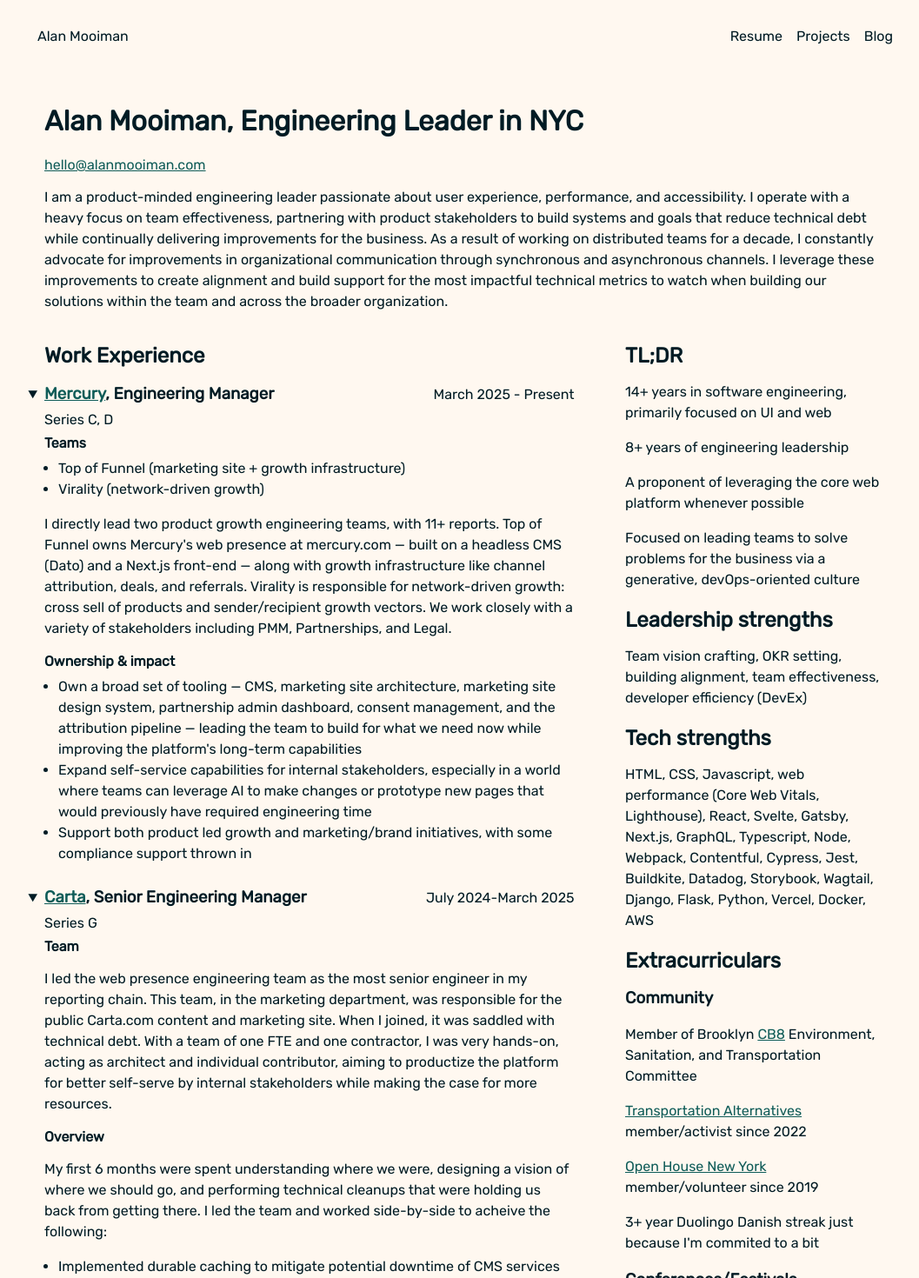
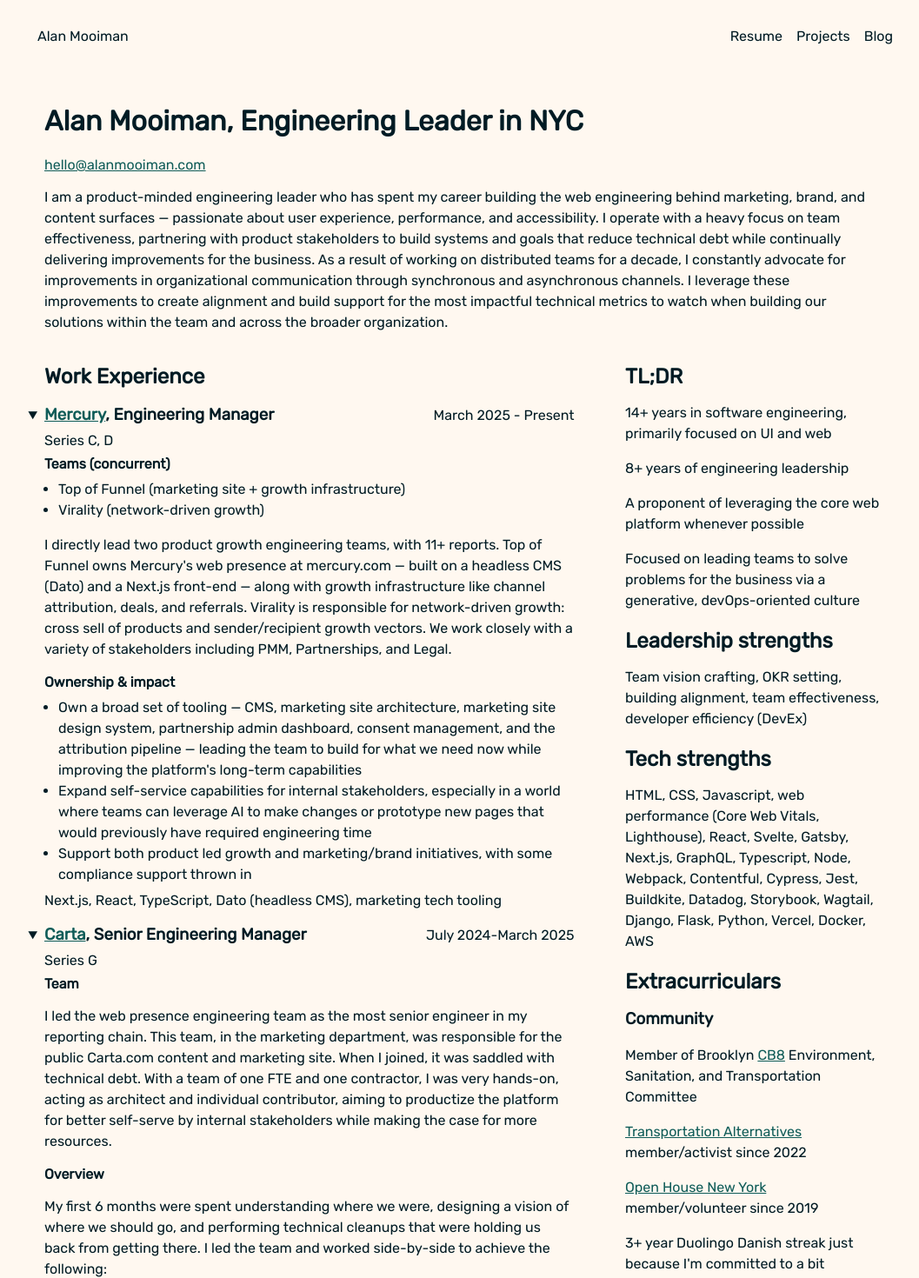
Before and after one commit to alanmoo/alanmoo-svelte, a SvelteKit app: page /resume in a window 1280 px wide. Shown: the top 1470 px of the page at 87% size, without its empty margins (105-1162 px from the left). Built offline with nearby package versions, Linux system fonts and the light colour scheme.

Commit message:
Fixes for resume

```diff
--- a/src/routes/resume/+layout.svelte
+++ b/src/routes/resume/+layout.svelte
@@ -1,9 +1,9 @@
 <svelte:head>
-	<meta
-		name="description"
-		content="Alan Mooiman is a software engineering leader and an advocate for an people first, accessible world, both online and offline"
-	/>
-	<title>Alan Mooiman | User-focused web engineer</title>
+  <meta
+    name="description"
+    content="Alan Mooiman is a software engineering leader and an advocate for an people first, accessible world, both online and offline"
+  />
+  <title>Alan Mooiman | Growth Engineering Manager</title>
 </svelte:head>
 
 <slot />
--- a/src/routes/resume/+page.svelte
+++ b/src/routes/resume/+page.svelte
@@ -38,16 +38,18 @@
       >
     </span>
     <p>
-      I am a product-minded engineering leader passionate about user experience,
-      performance, and accessibility. I operate with a heavy focus on team
-      effectiveness, partnering with product stakeholders to build systems and
-      goals that reduce technical debt while continually delivering improvements
-      for the business. As a result of working on distributed teams for a
-      decade, I constantly advocate for improvements in organizational
-      communication through synchronous and asynchronous channels. I leverage
-      these improvements to create alignment and build support for the most
-      impactful technical metrics to watch when building our solutions within
-      the team and across the broader organization.
+      I am a product-minded engineering leader who has spent my career building
+      the web engineering behind marketing, brand, and content surfaces —
+      passionate about user experience, performance, and accessibility. I
+      operate with a heavy focus on team effectiveness, partnering with product
+      stakeholders to build systems and goals that reduce technical debt while
+      continually delivering improvements for the business. As a result of
+      working on distributed teams for a decade, I constantly advocate for
+      improvements in organizational communication through synchronous and
+      asynchronous channels. I leverage these improvements to create alignment
+      and build support for the most impactful technical metrics to watch when
+      building our solutions within the team and across the broader
+      organization.
     </p>
   </header>
   <div class="content">
@@ -98,7 +100,7 @@
         <a href="https://ohny.org">Open House New York</a> member/volunteer since
         2019
       </p>
-      <p>3+ year Duolingo Danish streak just because I'm commited to a bit</p>
+      <p>3+ year Duolingo Danish streak just because I'm committed to a bit</p>
       <h3>Conferences/Festivals</h3>
       <ul>
         <li><a href="https://cascadiajs.com/">CascadiaJS</a> (2015 speaker)</li>
@@ -138,7 +140,7 @@
         </summary>
         <div class="company_size">Series C, D</div>
         <div class="team_size">
-          <h5>Teams</h5>
+          <h5>Teams (concurrent)</h5>
           <ul>
             <li>Top of Funnel (marketing site + growth infrastructure)</li>
             <li>Virality (network-driven growth)</li>
@@ -174,6 +176,10 @@
             with some compliance support thrown in
           </li>
         </ul>
+        <div class="tech_stack">
+          Next.js, React, TypeScript, Dato (headless CMS), marketing tech
+          tooling
+        </div>
       </details>
       <details open class="resume_item">
         <summary>
@@ -203,7 +209,7 @@
             My first 6 months were spent understanding where we were, designing
             a vision of where we should go, and performing technical cleanups
             that were holding us back from getting there. I led the team and
-            worked side-by-side to acheive the following:
+            worked side-by-side to achieve the following:
           </p>
           <ul>
             <li>
@@ -302,7 +308,7 @@
             day rather than three
             <ul>
               <li>
-                Lighthouse scores (a signal used for search enginge ranking)
+                Lighthouse scores (a signal used for search engine ranking)
                 moved from 40's to 80's
               </li>
               <li>Total Blocking Time on the content site reduced by 50%</li>
@@ -380,7 +386,7 @@
           </div>
         </summary>
         <div class="team_size">
-          <h5>Teams (concurrent)</h5>
+          <h5>Teams</h5>
           <ul>
             <li>Product (5 engineers)</li>
             <li>Platform (2 engineers)</li>
@@ -395,8 +401,8 @@
           <li>
             Recognized significant disconnect between capabilities of the
             organization's CMS and what was needed from it; After building
-            support to move to an alternativem, I led the project in a
-            successful migration to a platform that is still used today.
+            support to move to an alternative, I led the project in a successful
+            migration to a platform that is still used today.
           </li>
           <li>
             Led the team's development of <a
```
